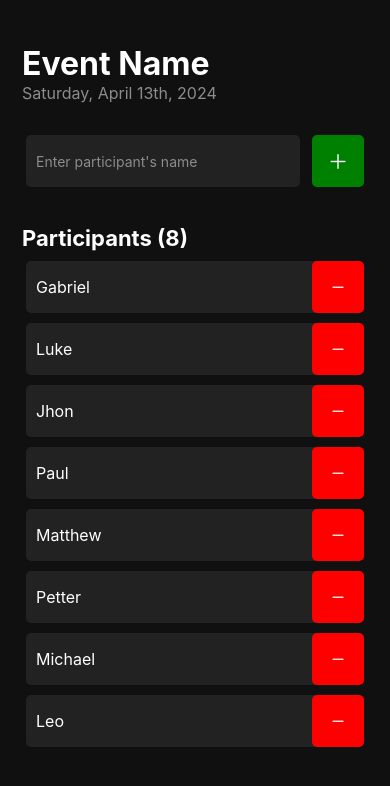
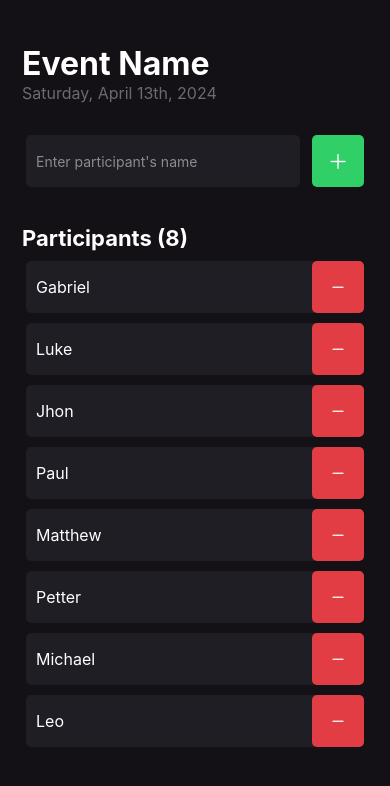
Before and after one commit to gabrielrabelof/events-participants-management, a React Native app: screen / in a window 390 px wide. Shown: the top 786 px of the page. Built offline with nearby package versions, Linux system fonts and the light colour scheme.

Commit message:
fix: Alter components colors

```diff
--- a/src/components/Participant/styles.ts
+++ b/src/components/Participant/styles.ts
@@ -5,7 +5,7 @@ export const styles = StyleSheet.create({
   card: {
     flexDirection: 'row',
     justifyContent: 'space-between',
-    backgroundColor: '#222222',
+    backgroundColor: '#1F1E25',
     alignItems: 'center',
     borderRadius: 5,
     marginBottom: 10,
@@ -17,7 +17,7 @@ export const styles = StyleSheet.create({
     marginLeft: 10
   },
   removeButton: {
-    backgroundColor: 'red',
+    backgroundColor: '#E23C44',
     height: 52,
     width: 52,
     borderRadius: 5,
--- a/src/screens/Home/index.tsx
+++ b/src/screens/Home/index.tsx
@@ -17,7 +17,7 @@ export function Home() {
 
       <View style={styles.form}>
         <TextInput
-          style={styles.nameField}
+          style={styles.input}
           placeholder="Enter participant's name"
           placeholderTextColor="#8c8c8c"
         />
--- a/src/screens/Home/styles.ts
+++ b/src/screens/Home/styles.ts
@@ -4,7 +4,7 @@ export const styles = StyleSheet.create({
   container: {
     flex: 1,
     paddingHorizontal: 22,
-    backgroundColor: '#101010'
+    backgroundColor: '#131016'
   },
   eventDetails: {
     paddingVertical: 32,
@@ -16,23 +16,23 @@ export const styles = StyleSheet.create({
     fontWeight: 'bold'
   },
   eventDate: {
-    color: '#8c8c8c',
+    color: '#6B6B6B',
     fontSize: 16
   },
   form: {
     flexDirection: 'row',
     paddingHorizontal: 4
   },
-  nameField: {
+  input: {
     flex: 1,
-    backgroundColor: '#222222',
+    backgroundColor: '#1F1E25',
     color: '#fff',
     marginRight: 12,
     borderRadius: 5,
     paddingLeft: 10
   },
   addButton: {
-    backgroundColor: 'green',
+    backgroundColor: '#31CF67',
     height: 52,
     width: 52,
     borderRadius: 5,
```
